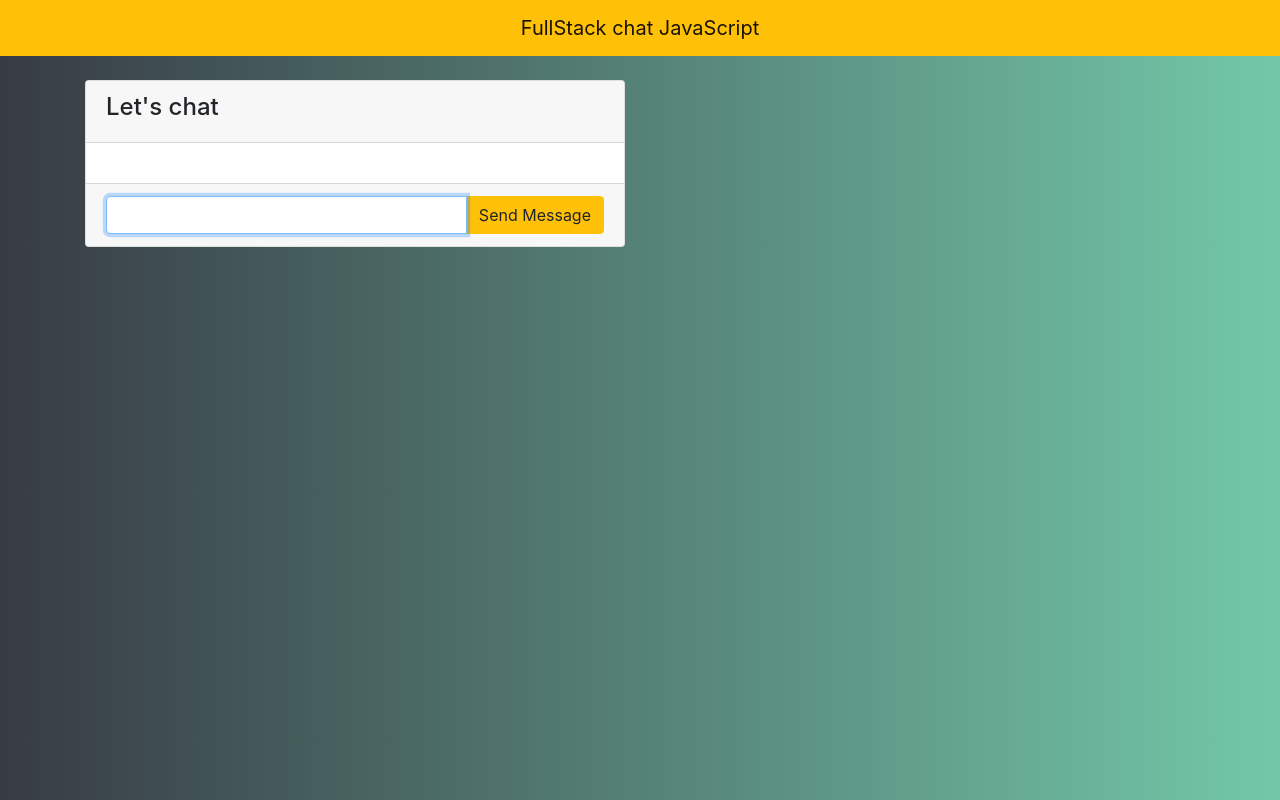
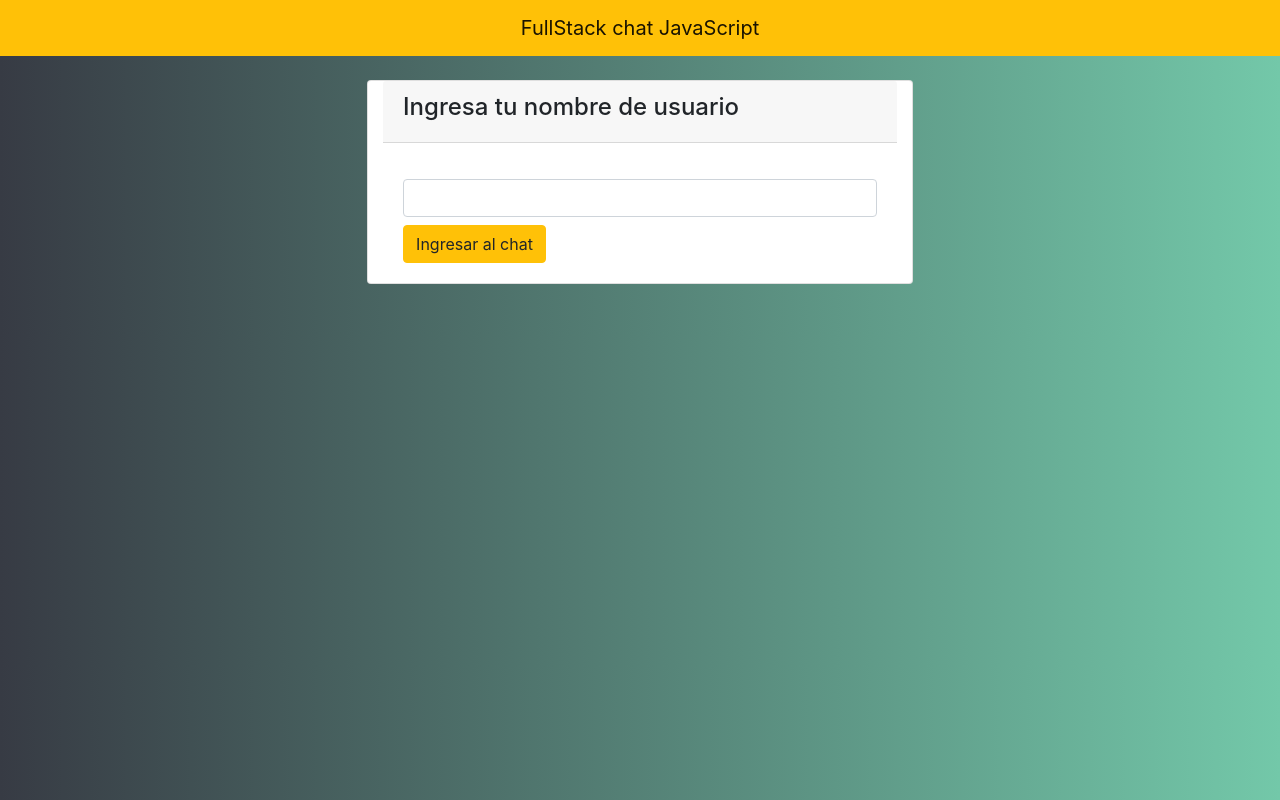
Before and after one commit to DavidUrS/chat-full-stack-javascript, a website: page src/public/index.html in a window 1280 px wide. Drawn offline with nearby package versions, Linux system fonts and the light colour scheme; no server answers.

Commit message:
actualizando la interfaz, add el usuario

```diff
--- a/src/public/css/main.css
+++ b/src/public/css/main.css
@@ -3,3 +3,6 @@ body{
     background: -webkit-linear-gradient(to right, #373B44, #73C8A9);  /* Chrome 10-25, Safari 5.1-6 */
     background: linear-gradient(to right, #373B44, #73C8A9); /* W3C, IE 10+/ Edge, Firefox 16+, Chrome 26+, Opera 12+, Safari 7+ */
 }
+#chatWrap{
+    display: none;
+}
--- a/src/public/index.html
+++ b/src/public/index.html
@@ -12,9 +12,24 @@
     <nav class="navbar navbar-light expand-sm bg-warning">
         <a class="navbar-brand mx-auto" href="/">FullStack chat JavaScript</a>
     </nav>
+    <div class="row">
+        <div class="col-md-5 card mt-4 mx-auto" id="loginWrap">
+            <div class="card-header">
+                <h4>Ingresa tu nombre de usuario</h4>
+            </div>
+            <p id="usernameError"></p>
+            <div class="card-body">
+                <form id="fomUser">
+                    <input type="text" id="usuario" class="form-control">
+                    <input type="submit" value="Ingresar al chat" class="btn btn-warning mt-2">
+                </form>
+            </div>
+        </div>
+    </div>
+
     <div class="container">
         <div class="row">
-            <div class="col-md-6 mt-4">
+            <div class="col-md-7 mt-4" id="chatWrap">
                 <div class="card">
                     <div class="card-header">
                         <h4>Let's chat</h4>
@@ -32,7 +47,7 @@
                     </form>
                 </div>
             </div>
-            <div class="col-md-6"></div>
+            <div class="col-md-5 mt-5"></div>
         </div>
     </div>
     <script src="https://code.jquery.com/jquery-3.3.1.min.js"></script>
```
